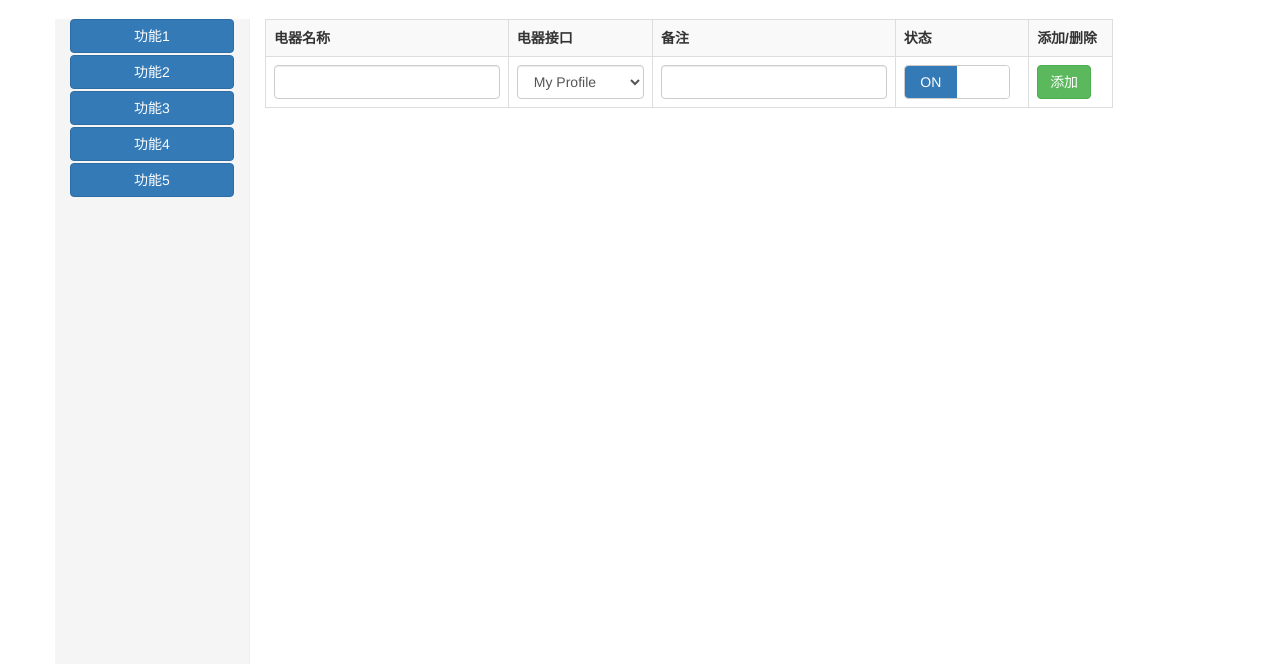
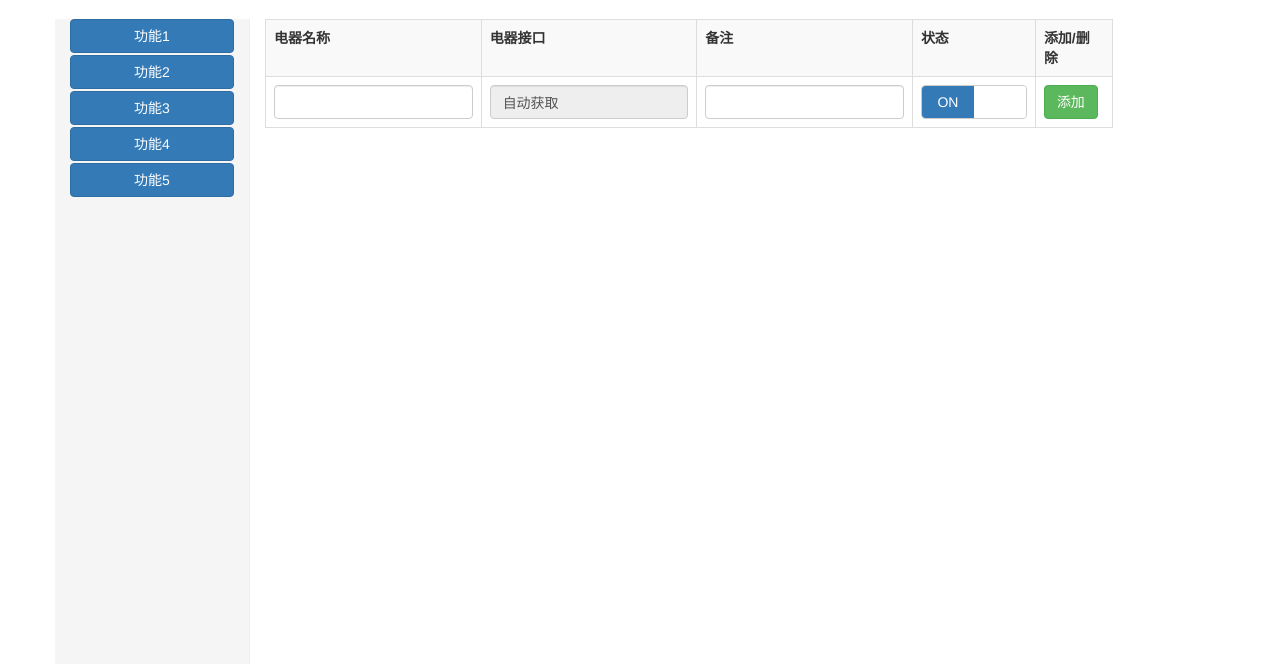
Before and after one commit to ZyqGitHub1/raspberry_cloud, a Flask app: template app/templates/console.html in a window 1280 px wide. Shown: the part 51-715 px from the top of the page. Run offline with Flask 2, Linux system fonts and the light colour scheme; the template is opened without the code that fills it, so the values that code supplies are empty; some libraries are stand-ins or nearby versions.

Commit message:
增加功能一js逻辑

```diff
--- a/app/templates/console.html
+++ b/app/templates/console.html
@@ -34,7 +34,6 @@
 					  	<ul class="dropdown-menu" aria-labelledby="dropdownMenu1">
 					    	<li><a href="#" data-toggle="modal" data-target="#changeUsername">更改用户名</a></li>
 					    	<li><a href="#" data-toggle="modal" data-target="#changePassword">更改密码</a></li>
-					    	<!-- <li>{{ current_user.email }}</li> -->
 					    	<li><a href="#" data-toggle="modal" data-target="#changeEmail">更改邮箱</a></li>
 					    	<li role="separator" class="divider"></li>
 					    	<li><a href="#" data-toggle="modal" data-target="#logout">退出登录</a></li>
@@ -59,7 +58,7 @@
 
 		        <div class="col-xs-12 col-sm-9">
 		        	<div id="section1-right">
-		        		<table class="table table-hover table-striped table-responsive table-bordered">
+		        		<table class="table table-hover table-striped table-responsive table-bordered table1">
 		        			<tr>
 		        				<th>电器名称</th>
 		        				<th>电器接口</th>
@@ -67,26 +66,21 @@
 		        				<th>状态</th>
 		        				<th>添加/删除</th>
 		        			</tr>
-		        			<tr>
-		        				<td>
+		        			<tr id="header">
+		        				<td class="m-name">
 		        					<input type="text" class="form-control">
 		        				</td>
-		        				<td>
-			        				<select class="form-control">
-								    	<option value="0">My Profile</option>
-								        <option value="1">My Friends</option>
-								        <option value="2">My Profile</option>
-								        <option value="3">My Friends</option>
-							    	</select>
+		        				<td class="m-interface">
+			        				<input type="text" class="form-control" value="自动获取" readonly="true">
 							    </td>
-		        				<td>
+		        				<td class="remark">
 		        					<input type="text" class="form-control">
 		        				</td>
-		        				<td>
+		        				<td class="status">
 		        					<input type="checkbox" checked/>
 		        				</td>
-		        				<td>
-		        					<button class="btn btn-success">添加</button>
+		        				<td class="add-or-remove">
+		        					<button class="btn btn-success add">添加</button>
 		        				</td>
 		        			</tr>
 		        		</table>
@@ -106,12 +100,7 @@
 		        					<input type="text" class="form-control">
 		        				</td>
 		        				<td width="20%">
-			        				<select class="form-control">
-								    	<option value="0">My Profile</option>
-								        <option value="1">My Friends</option>
-								        <option value="2">My Profile</option>
-								        <option value="3">My Friends</option>
-							    	</select>
+			        				<input type="text" class="form-control" value="自动获取" readonly="true">
 							    </td>
 		        				<td>
 		        					<input type="text" class="form-control">
@@ -235,6 +224,7 @@
 		<script src ='static/js/bootstrap-datetimepicker.js'></script>
 		<script src ='static/js/bootstrap-datetimepicker.fr.js'></script>
 		<script src ='static/js/console.js'></script>
+		<script src ='static/js/console_function_1.js'></script>
 		<script src ='static/js/shake.js'></script>
 		<script src ='static/js/offcanvas.js'></script>
 	</body>
```
Also changed, not shown: app/static/js/console_function_1.js (added, +36 -0 lines), 1 other file.
